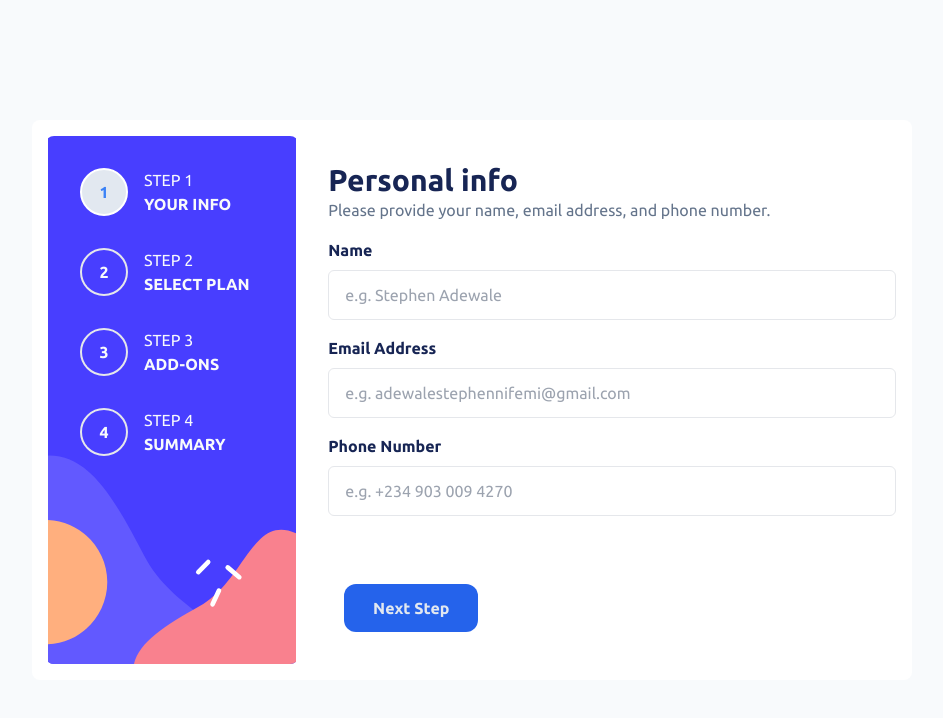
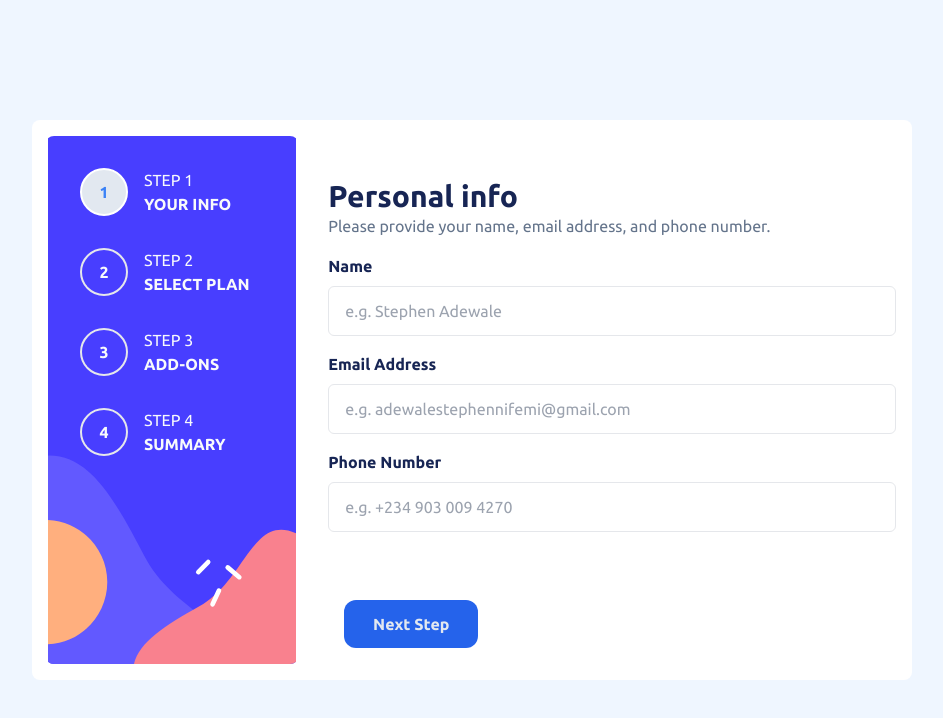
Before and after one commit to DemoStephen/09-starting-project-Multi-Step-Form-, a React (Vite) app: page / in a window 1280 px wide. Shown: the top 718 px of the page, without its empty margins (168-1111 px from the left). Built offline with nearby package versions, Linux system fonts and the light colour scheme.

Commit message:
Update added

```diff
--- a/index.html
+++ b/index.html
@@ -20,7 +20,7 @@
   <title>Multi Step Form</title>
 </head>
 
-<body class="font-['Ubuntu'] bg-slate-50">
+<body class="font-['Ubuntu'] bg-blue-50">
   <div id="root" class="flex items-center min-h-svh justify-center"></div>
   <script type="module" src="/src/main.jsx"></script>
 </body>
--- a/src/App.jsx
+++ b/src/App.jsx
@@ -19,9 +19,9 @@ export default function App() {
   };
   return (
     <Context.Provider value={contextValue}>
-      <main className="md:bg-white flex gap-4 md:gap-8 w-full md:w-[55rem] md:p-4 rounded-lg flex-col md:flex-row min-h-screen md:min-h-[35rem]">
+      <main className="md:bg-white flex gap-4 md:gap-8 w-full md:w-[55rem] lg:p-4 rounded-lg flex-col md:flex-row min-h-screen md:min-h-[35rem]">
         <SideBar />
-        <section className="-translate-y-4 z-10 px-4 md:px-0 md:py-[5%] w-[90%] mx-auto md:w-full bg-white md:bg-transparent relative">
+        <section className="px-4 py-8 md:px-0 md:py-[5%] w-[90%] mx-auto md:w-full bg-white md:bg-transparent rounded-lg md:relative">
           <Form />
         </section>
       </main>
```
